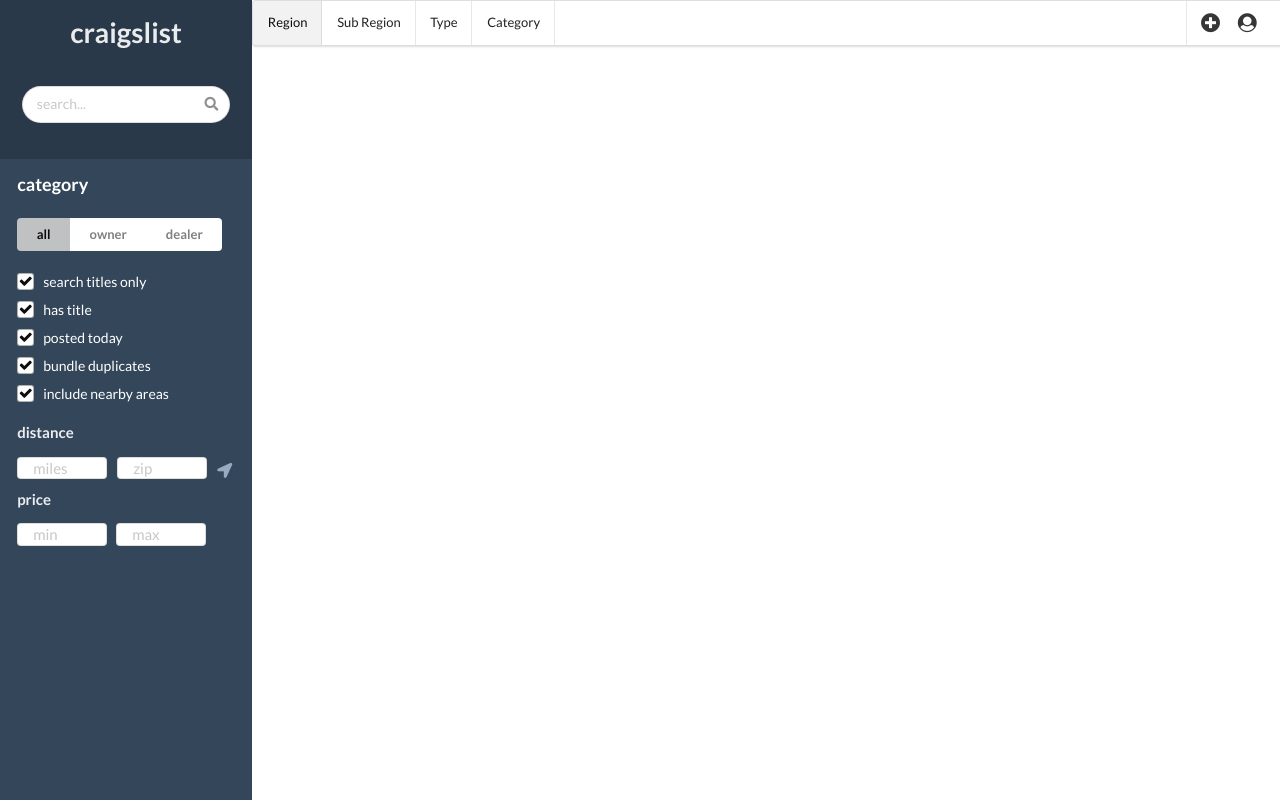
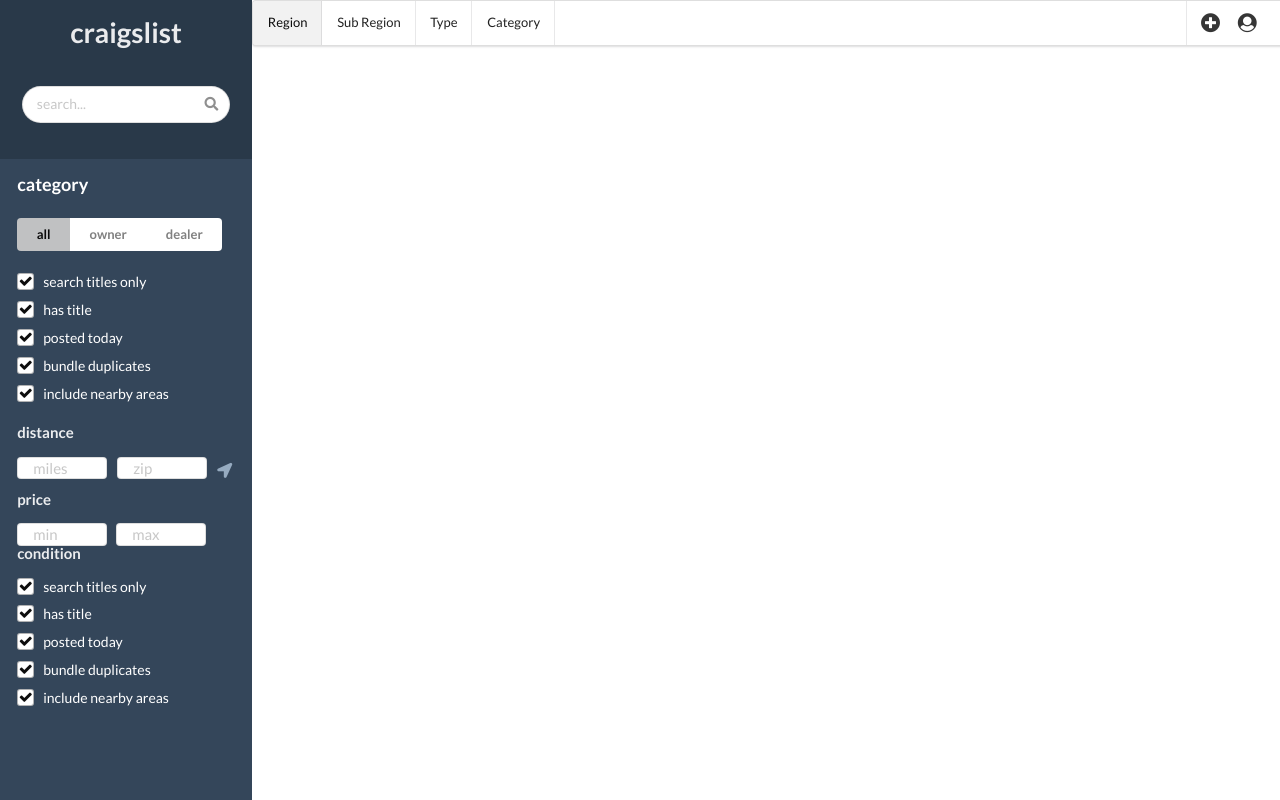
Before and after one commit to ousmani1/CraigslistUI, a plain HTML site: page index.html in a window 1280 px wide. Shown: the top 800 px of the page. Drawn offline with nearby package versions, Linux system fonts and the light colour scheme.

Commit message:
Added folder 'HTML'.

```diff
--- a/index.html
+++ b/index.html
@@ -90,6 +90,40 @@
         </div>
 
       <div id="Condition">
+          <h4 id="ConditionHeader">condition</h4>
+
+          <div class="ui checked checkbox">
+              <input type="checkbox" checked="">
+              <label id="Label">search titles only</label>
+          </div>
+
+          </br>
+
+          <div class="ui checked checkbox">
+              <input type="checkbox" checked="">
+              <label id="Label">has title</label>
+          </div>
+
+          </br>
+
+          <div class="ui checked checkbox">
+              <input type="checkbox" checked="">
+              <label id="Label">posted today</label>
+          </div>
+
+          </br>
+
+          <div class="ui checked checkbox">
+            <input type="checkbox" checked="">
+            <label id="Label">bundle duplicates</label>
+          </div>
+
+          </br>
+
+          <div class="ui checked checkbox" id="LastCheckbox">
+            <input type="checkbox" checked="">
+            <label id="Label">include nearby areas</label>
+          </div>
 
       </div>
 
--- a/styles/style.css
+++ b/styles/style.css
@@ -66,6 +66,7 @@
     width: 6em;
     height: 1em;
     padding-top: 5%;
+    padding-bottom: 25%;
 }
 
 #Min{
```
